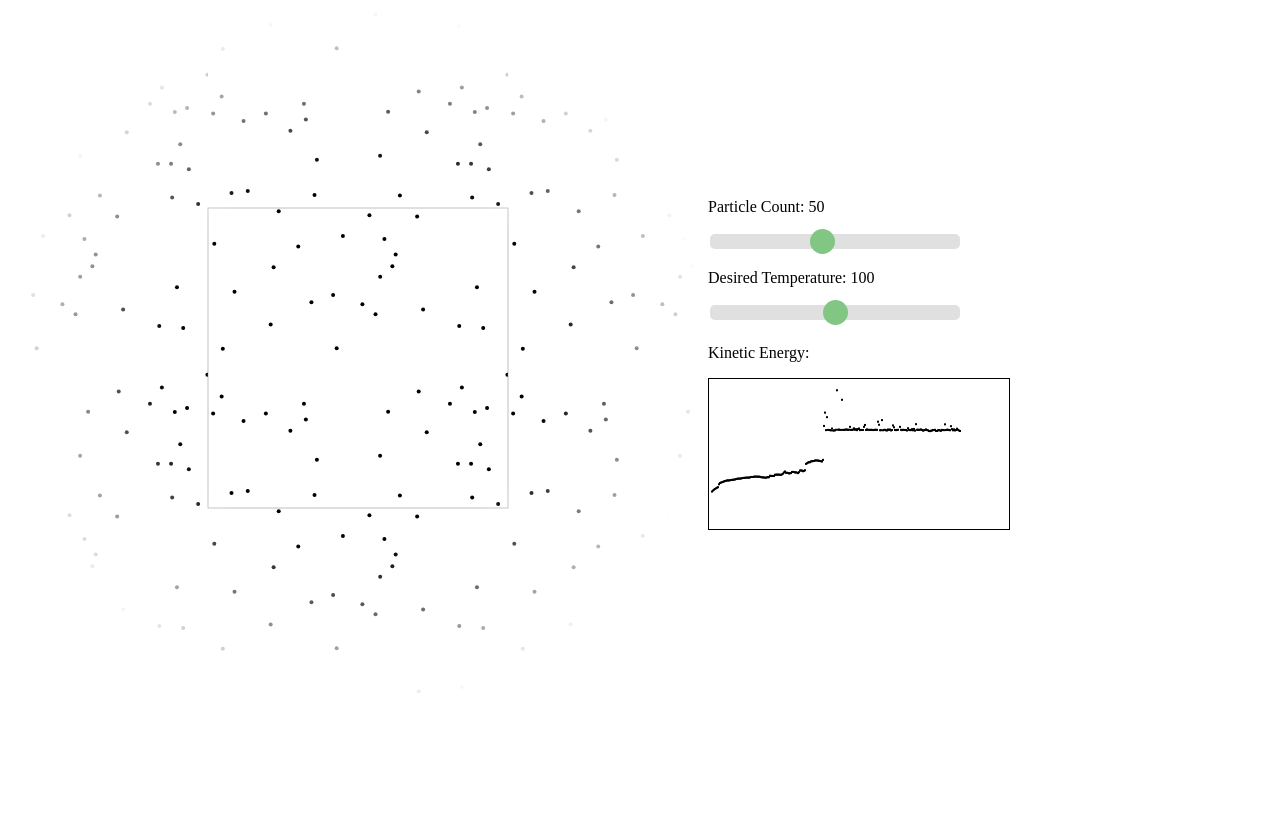
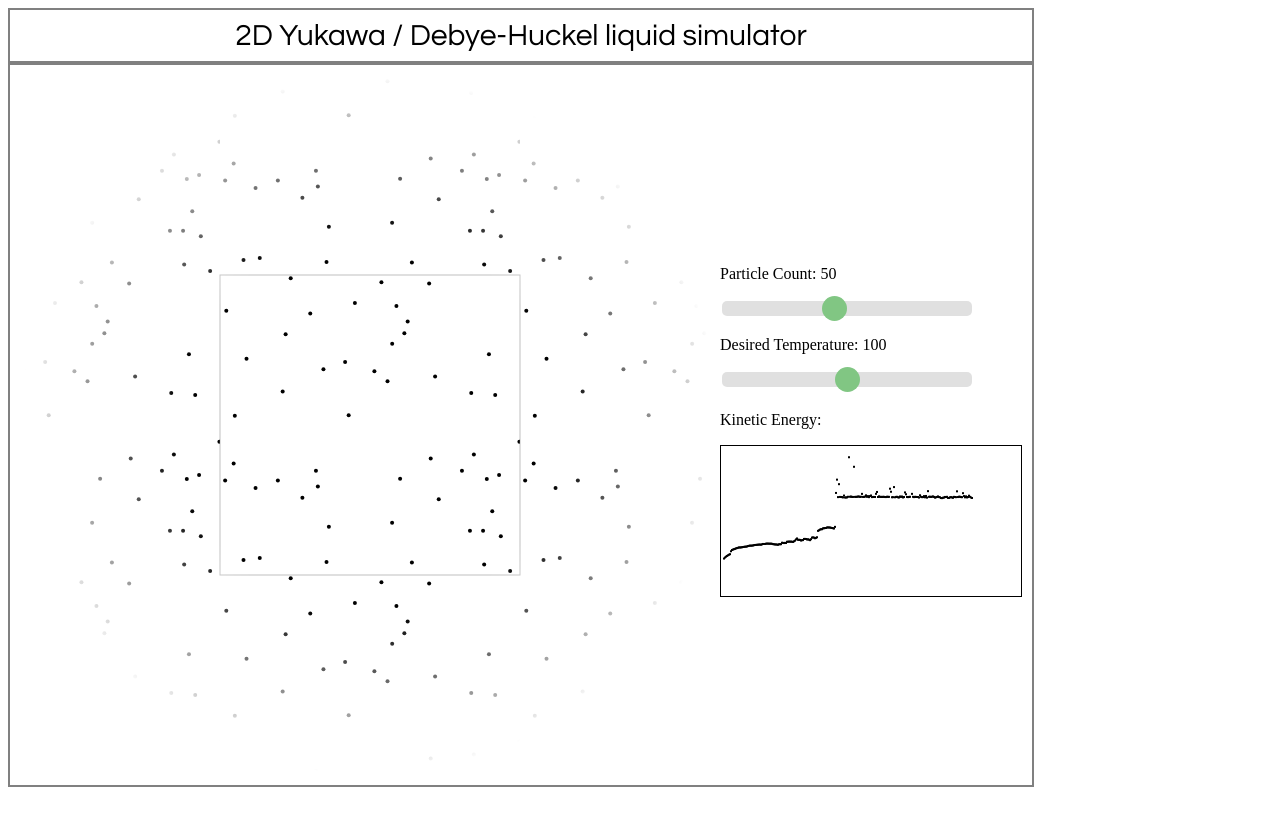
Before and after one commit to isti115/dusty-plasma-molecular-dynamics, a website with bundled scripts: page www/index.html in a window 1280 px wide. Built offline with nearby package versions, Linux system fonts and the light colour scheme.

Commit message:
Basic styling

```diff
--- a/www/index.html
+++ b/www/index.html
@@ -7,5 +7,7 @@
   <script type="module" src="scripts/index.js"></script>
 </head>
 <body>
+  <div id="title">2D Yukawa / Debye-Huckel liquid simulator</div>
+  <div id="app"></div>
 </body>
 </html>
--- a/www/scripts/index.js
+++ b/www/scripts/index.js
@@ -1,7 +1,7 @@
 import App from './App.js'
 
 const init = () => {
-  window.app = new App(window.document.body)
+  window.app = new App(window.document.getElementById('app'))
 }
 
 window.addEventListener('load', init)
--- a/www/styles/index.css
+++ b/www/styles/index.css
@@ -1,2 +1,18 @@
 @import url('controls.css');
 @import url('mirror.css');
+
+body {
+  display: inline-block;
+}
+
+#title, #app {
+  padding: 10px;
+
+  border: 2px solid gray;
+}
+
+#title {
+  font-family: 'Century Gothic';
+  font-size: 30px;
+  text-align: center;
+}
```
